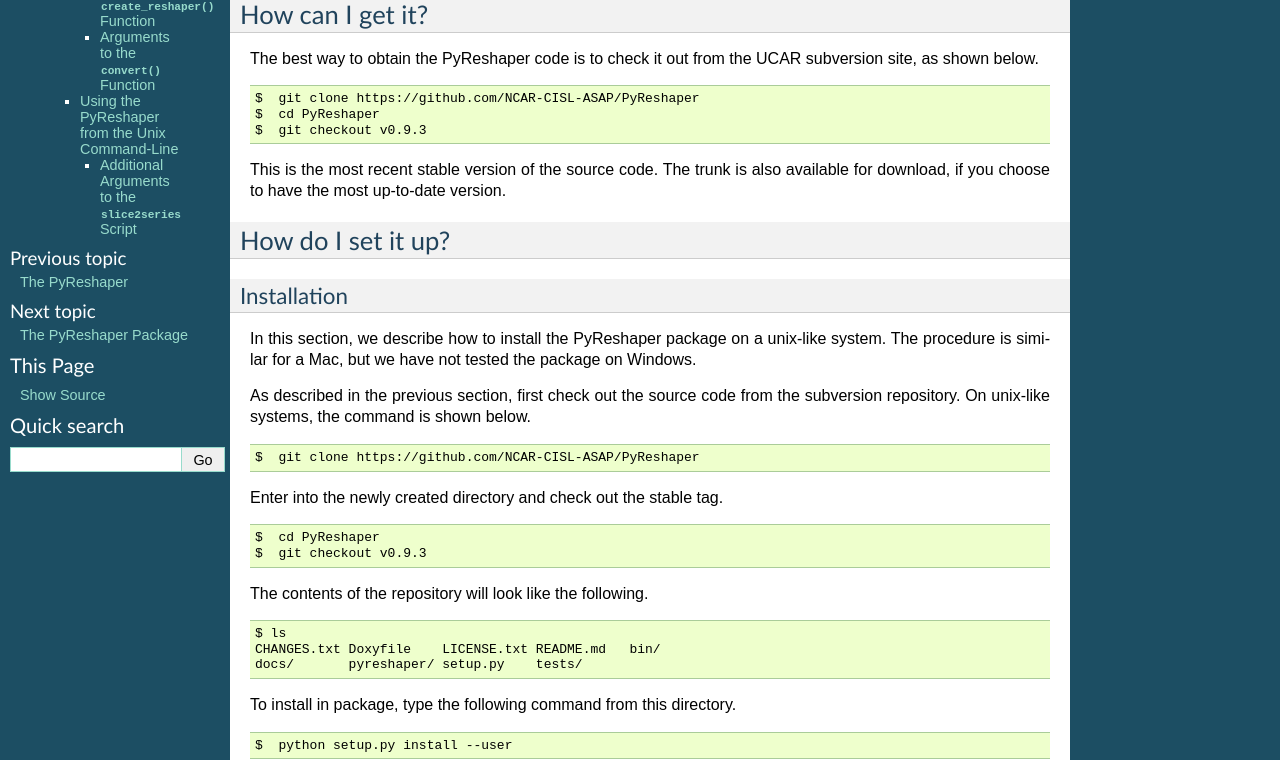
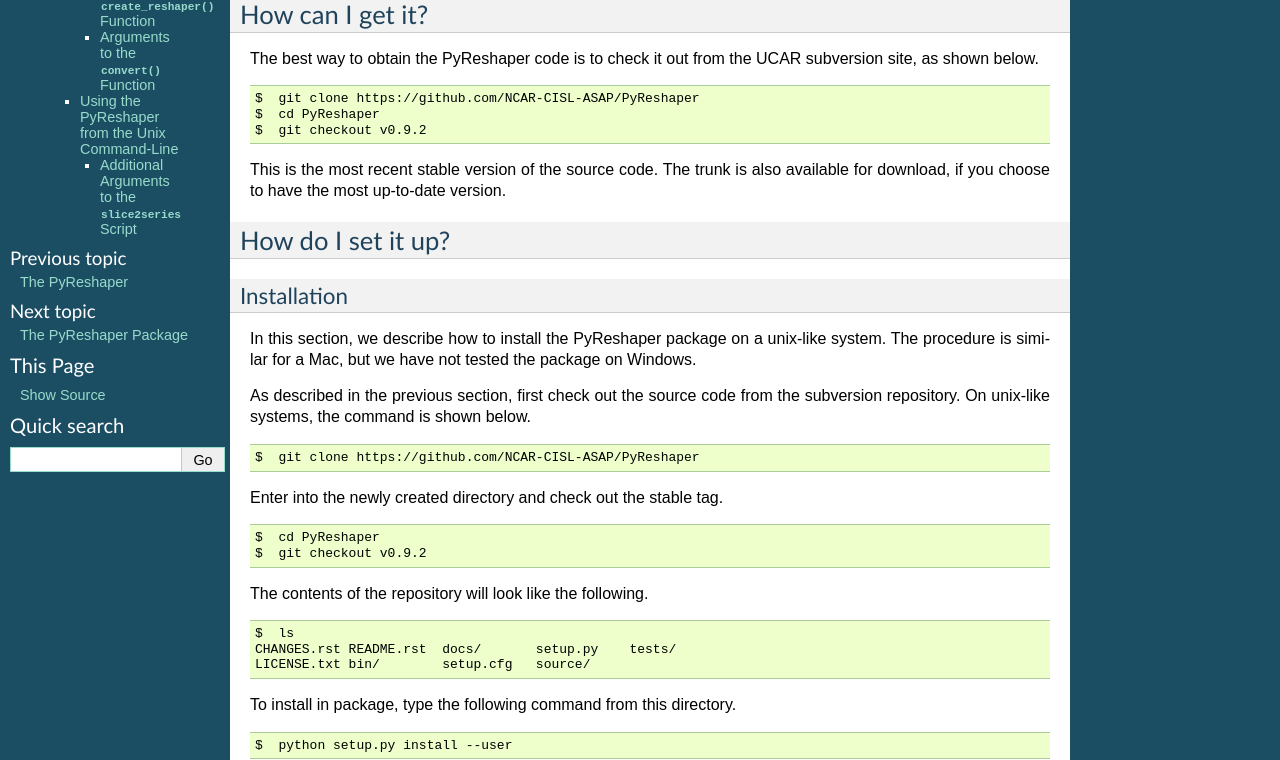
Before and after one commit to NCAR/PyReshaper, a Sphinx documentation site: the page built from docs/source/manual.rst, in a window 1280 px wide and 1400 px high. Shown: the part 525-1285 px from the top of the window. Built offline with Sphinx 7.4.7, drawn with Linux system fonts in a browser that asks for light colours.

Commit message:
Updating manual again.

```diff
--- a/docs/source/manual.rst
+++ b/docs/source/manual.rst
@@ -36,7 +36,7 @@
 
     $  git clone https://github.com/NCAR-CISL-ASAP/PyReshaper
     $  cd PyReshaper
-    $  git checkout v0.9.3
+    $  git checkout v0.9.2
 
 This is the most recent stable version of the source code. The trunk is
 also available for download, if you choose to have the most up-to-date
@@ -65,15 +65,15 @@
 ::
 
     $  cd PyReshaper
-    $  git checkout v0.9.3
+    $  git checkout v0.9.2
 
 The contents of the repository will look like the following.
 
 ::
 
-    $ ls
-    CHANGES.txt Doxyfile    LICENSE.txt README.md   bin/
-    docs/       pyreshaper/ setup.py    tests/
+    $  ls
+    CHANGES.rst README.rst  docs/       setup.py    tests/
+    LICENSE.txt bin/        setup.cfg   source/
 
 To install in package, type the following command from this directory.
 
```
